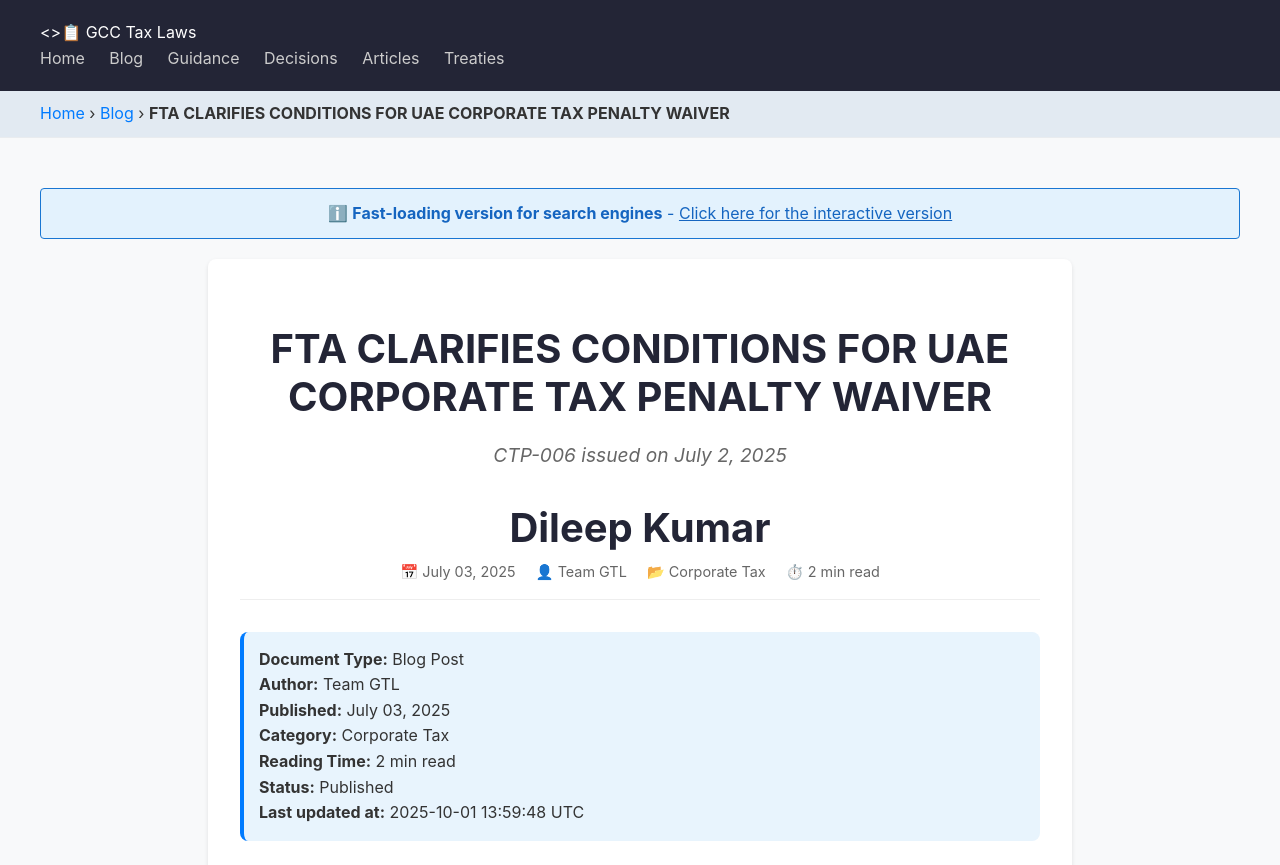
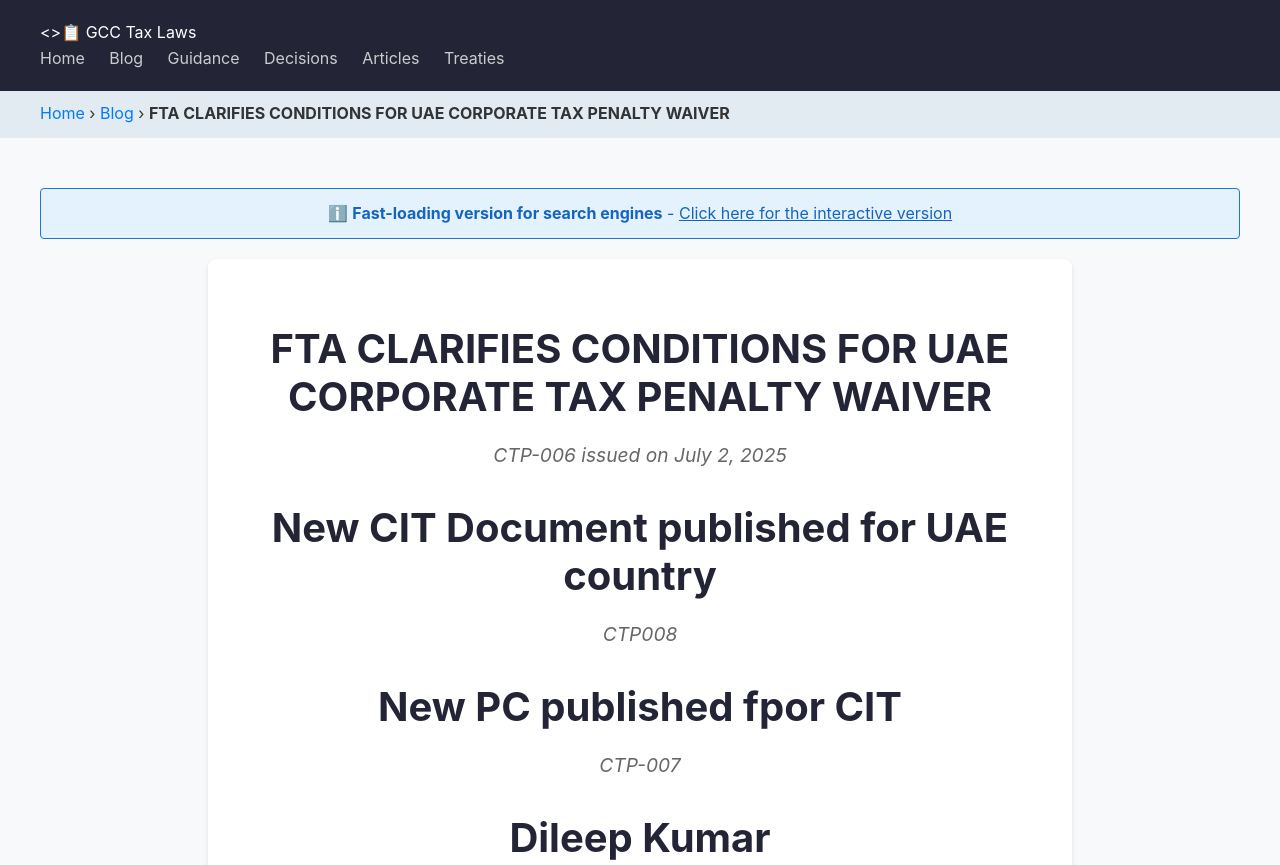
Before and after one commit to dileepkumar35/test, a plain HTML site: page index.html in a window 1280 px wide. Shown: the top 865 px of the page. Drawn offline with Linux system fonts and the light colour scheme.

Commit message:
Add new blog entries for UAE corporate tax updates
Added new blog titles and subtitles for UAE corporate tax documents.

```diff
--- a/index.html
+++ b/index.html
@@ -221,6 +221,13 @@
                         <p class="blog-subtitle">CTP-006 issued on July 2, 2025</p>
 
 
+                                                <h1 class="blog-title">New CIT Document published for UAE country</h1>
+                        <p class="blog-subtitle">CTP008</p>
+
+
+                                                <h1 class="blog-title">New PC published fpor CIT</h1>
+                        <p class="blog-subtitle">CTP-007</p>
+
                         <h1 class="blog-title">Dileep Kumar</h1>
 
 
```
